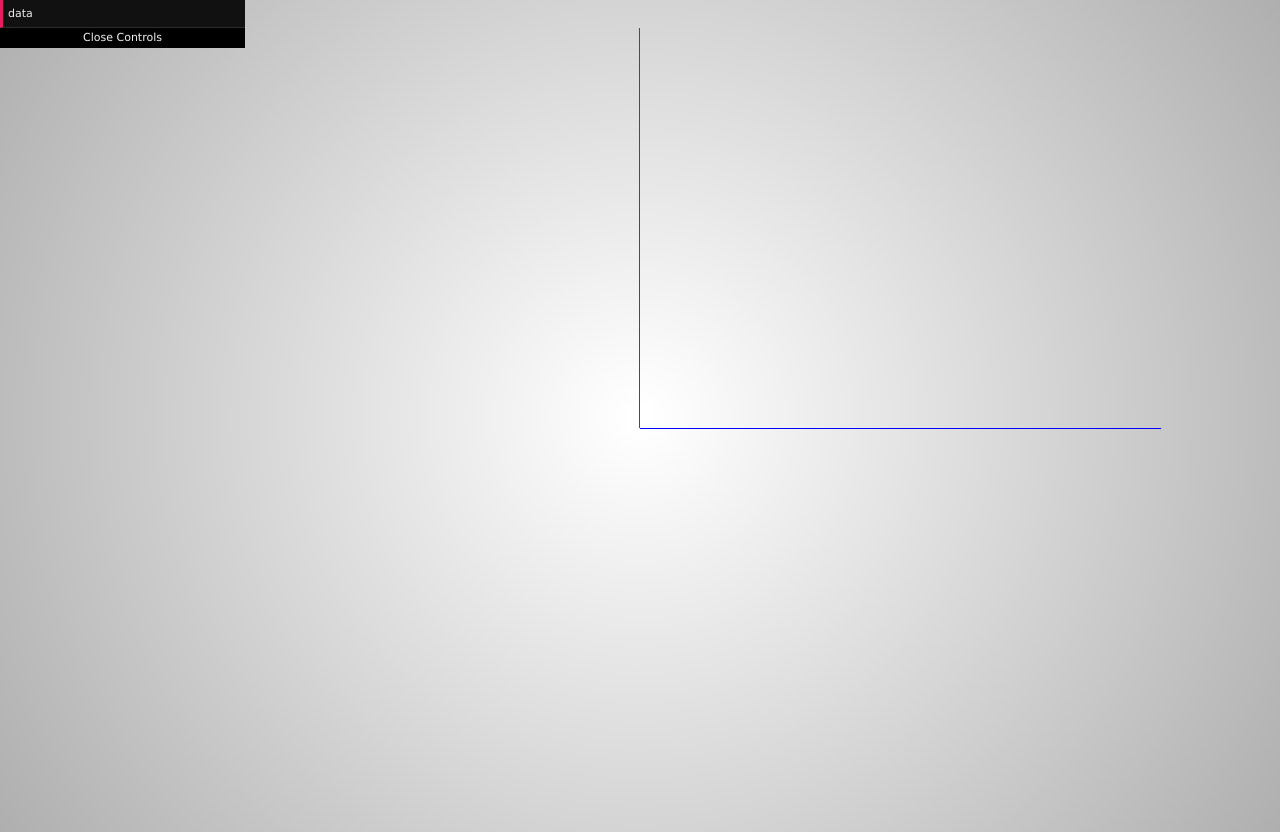
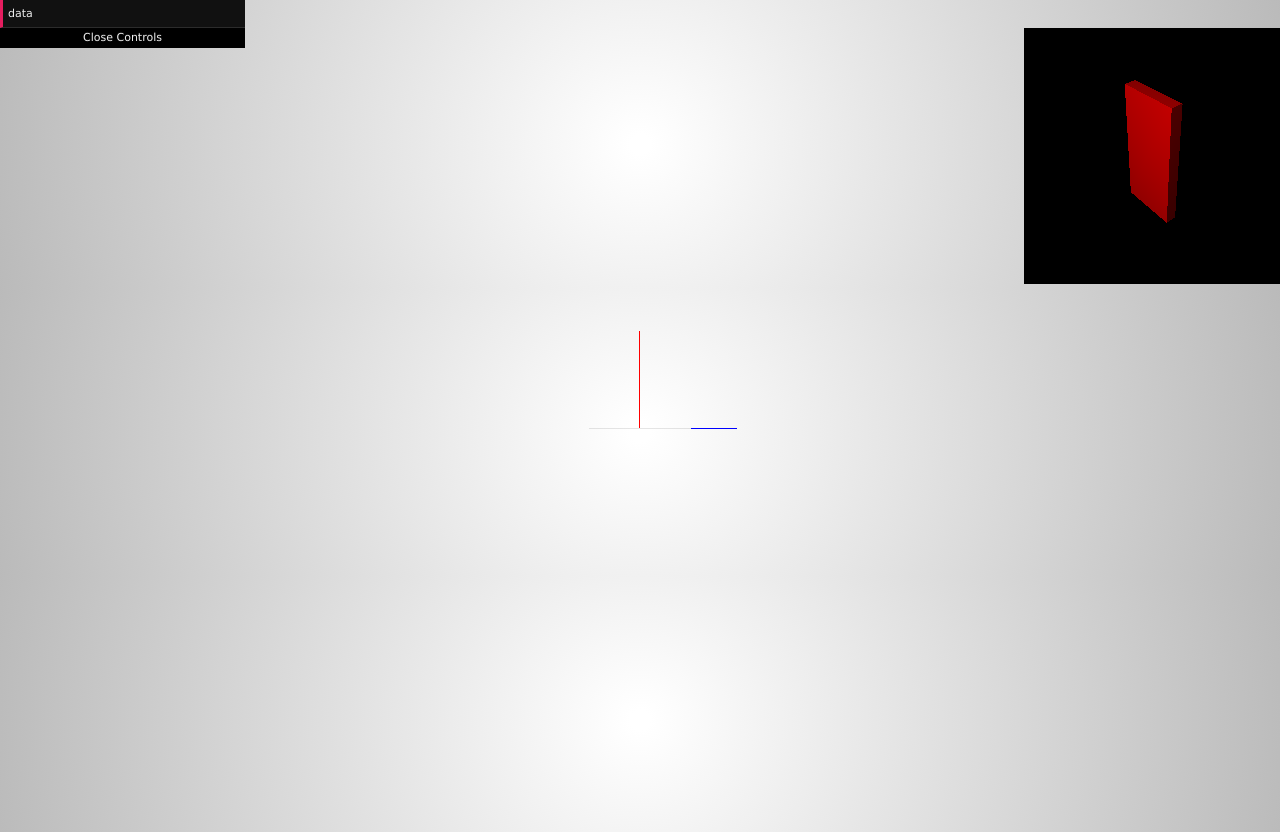
Before and after one commit to matthewepler/fallviz, a plain HTML site: page index.html in a window 1280 px wide. Drawn offline with Linux system fonts and the light colour scheme.

Commit message:
two scenes showing alignment of objects fixed axis plane added

```diff
--- a/css/main.css
+++ b/css/main.css
@@ -7,6 +7,7 @@ html, body{
 
 .gui-container {
 	position:absolute;
+	z-index: 2;
 }
 
 .data-container{
@@ -16,13 +17,13 @@ html, body{
   left:50%;
   margin-left:-235px;
   margin-top:-182px;
-  z-index:1;
+  z-index:4;
 }
 .submit{
   font-family: "HelveticaNeue-Light", "Helvetica Neue Light", "Helvetica Neue", Helvetica, Arial, "Lucida Grande", sans-serif;
   font-weight: 300;
   position:absolute;
-  z-index:1;
+  z-index:4;
   cursor:pointer;
   padding:10px 20px;
   top:50%; left:50%;
@@ -36,7 +37,7 @@ html, body{
   font-family: "HelveticaNeue-Light", "Helvetica Neue Light", "Helvetica Neue", Helvetica, Arial, "Lucida Grande", sans-serif;
   font-weight: 300;
   position:absolute;
-  z-index:1;
+  z-index:4;
   cursor:pointer;
   padding:10px 20px;
   top:50%; left:50%;
@@ -67,7 +68,7 @@ html, body{
  	opacity: 0;
  	transition: opacity 5s;
  	-webkit-transition: opacity .5s;
-
+ 	z-index:5;
  }
 
 #messages h1 {
@@ -80,3 +81,14 @@ html, body{
 	transition: 5.s;
 	opacity: 1;
 }
+
+#rotation-wrap {
+	position: relative;
+	float: right;
+	z-index: 3
+}
+
+#canvas-wrap {
+	position: absolute;
+	z-index: 1;
+}
--- a/index.html
+++ b/index.html
@@ -11,9 +11,11 @@
 	    <link rel="stylesheet" href="css/main.css">
 	</head>
 	<body>
+
 		<div id="gui-container"></div>
+
 		<div id="messages"><h1></h1></div>
-
+		<div id="rotation-wrap"></div>
 		<div id="canvas-wrap"></div>
 
 		<div class="data-container">
@@ -21,7 +23,6 @@
           <div class="submit">Submit</div>
           <div class="cancel">Cancel</div>
         </div>
-
 
 
 		<script src="js/libs/jquery-1.12.1.min.js"></script>
@@ -33,5 +34,6 @@
 		<script src="js/GUI.js"></script>
 		<script src="js/Axis.js"></script>
 		<script src="js/main.js"></script>
+
 	</body>
 </html>
--- a/js/Axis.js
+++ b/js/Axis.js
@@ -1,6 +1,6 @@
 var Axis = function(container){
 
-  var depth = 2000;
+  var depth = 200;
   // add X
   var axisGeom = new THREE.Geometry();
   var xAxisMaterial = new THREE.LineBasicMaterial({
@@ -29,4 +29,16 @@ var Axis = function(container){
   var zAxisMesh = new THREE.Line(zAxis, zAxisMaterial);
   container.add(zAxisMesh);
 
+  var planeGeometry = new THREE.PlaneGeometry(200, 200);
+  var planeMaterial = new THREE.MeshLambertMaterial({color: 0xcccccc, opacity: 0.1});
+  var plane = new THREE.Mesh(planeGeometry, planeMaterial);
+  // plane.receiveShadow = true;
+  // rotate and position the plane
+  plane.rotation.x = -0.5 * Math.PI;
+  plane.position.x = 0;
+  plane.position.y = -1;
+  plane.position.z = 0;
+  // add the plane to the scene
+  container.add(plane);
+
 };
--- a/js/main.js
+++ b/js/main.js
@@ -1,22 +1,63 @@
-var camera, gui;
+var camera, rotationCamera, gui;
 
 $(document).ready(function(){
 
-	var scene = new THREE.Scene();
+    /// ROTATION SCENE (UPPER-RIGHT)
+    var rotationScene = new THREE.Scene();
 
+    rotationRenderer = new THREE.WebGLRenderer();
+    rotationRenderer.setClearColor(0x000000, 1.0);
+    rotationRenderer.setSize(window.innerWidth/5, window.innerWidth/5);
+    rotationRenderer.shadowMap.enabled = true;
+
+    rotationCamera = new THREE.PerspectiveCamera(45, window.innerWidth / window.innerWidth, 0.1, 1000);
+    rotationCamera.position.x = 15;
+    rotationCamera.position.y = 15;
+    rotationCamera.position.z = 13;
+    rotationCamera.lookAt(rotationScene.position);
+
+    var planeGeometry = new THREE.PlaneGeometry(20, 20);
+    var planeMaterial = new THREE.MeshLambertMaterial({color: 0xcccccc});
+    var plane = new THREE.Mesh(planeGeometry, planeMaterial);
+    plane.rotation.x = -0.5 * Math.PI;
+    plane.position.x = 0;
+    plane.position.y = -100;
+    plane.position.z = 0;
+    rotationScene.add(plane);
+
+    var cubeGeometry = new THREE.BoxGeometry(5, 11, 1);
+    var cubeMaterial = new THREE.MeshLambertMaterial({color: 'red'});
+    var cube = new THREE.Mesh(cubeGeometry, cubeMaterial);
+    cube.castShadow = true;
+    rotationScene.add(cube);
+
+    var spotLight = new THREE.SpotLight(0xffffff);
+    spotLight.position.set(10, 20, 20);
+    spotLight.shadow.camera.near = 20;
+    spotLight.shadow.camera.far = 50;
+    spotLight.castShadow = true;
+    rotationScene.add(spotLight);
+
+
+
+    /// MAIN SCENE
+    var scene = new THREE.Scene();
     var renderer = new THREE.WebGLRenderer({alpha:true});
     renderer.setSize(window.innerWidth, window.innerHeight);
-
-    var container = document.getElementById('canvas-wrap');
-    container.appendChild( renderer.domElement );
-
     camera = new THREE.PerspectiveCamera(
-        75, window.innerWidth / window.innerHeight, 0.1, 8000);
+        45, window.innerWidth / window.innerHeight, 0.1, 8000);
     // camera.position.x = 15;
     // camera.position.y = 16;
     camera.position.z = 2000;
     camera.lookAt(scene.position);
     var cameraControl = new THREE.OrbitControls(camera, container);
+
+    // ADDING BOTH TO DOM
+    var container = document.getElementById('canvas-wrap');
+    container.appendChild( renderer.domElement );
+    container = document.getElementById('rotation-wrap');
+    container.appendChild(rotationRenderer.domElement);
+
 
     var axis = new Axis(scene);
 
@@ -34,6 +75,9 @@ $(document).ready(function(){
     });
 
     var data = new Fall.Data();
+
+
+
 
     // holds the resulting mesh. coming back to this.
     var group = new THREE.Object3D();
@@ -69,7 +113,8 @@ $(document).ready(function(){
             if(bufferGeom) {
 
             }
-    	renderer.render(scene, camera);
+        renderer.render( scene, camera );
+        rotationRenderer.render( rotationScene, rotationCamera );
         cameraControl.update();
     }
 
@@ -84,3 +129,17 @@ function customAlert(text) {
         $('#messages').css('opacity', 0);
     },3000);
 }
+
+
+function handleResize() {
+    camera.aspect = window.innerWidth / window.innerHeight;
+    rotationCamera.aspect = window.innerWidth / window.innerWidth;
+    camera.updateProjectionMatrix();
+    projectioncamera.updateProjectionMatrix();
+    renderer.setSize(window.innerWidth, window.innerHeight);
+    rotationRenderer.setSize(window.innerWidth/5, window.innerWidth/5);
+}
+
+
+window.addEventListener('resize', handleResize, false);
+$("#data-input").on('click', function(){this.select()});
```
Also changed, not shown: _next.txt.
